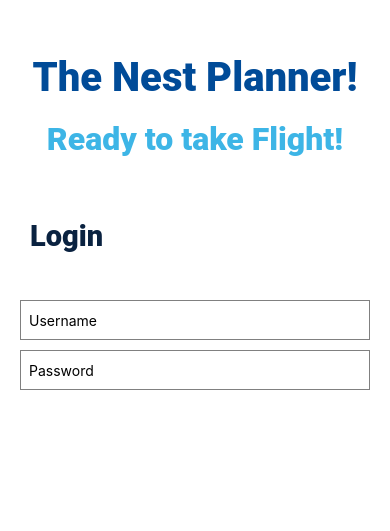
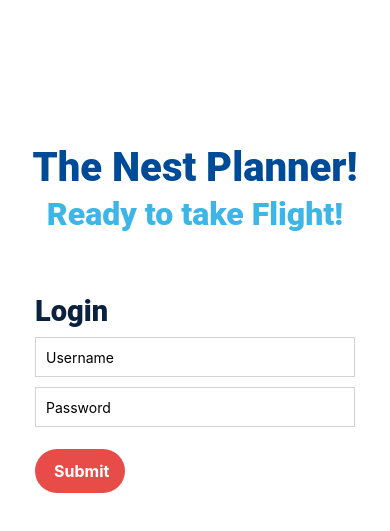
Before and after one commit to Etown-CS/25-26_Administrative_Course_Planner, a React Native app: screen /Login in a window 390 px wide. Shown: the part 153-684 px from the top of the page. Built offline with nearby package versions, Linux system fonts and the light colour scheme.

Commit message:
coompleted editing style

```diff
--- a/components/Login.js
+++ b/components/Login.js
@@ -1,30 +1,37 @@
-import {Text, View, StyleSheet, TextInput} from 'react-native';
+import {Text, View, StyleSheet, TextInput, TouchableOpacity} from 'react-native';
 import { useState } from 'react';
 
 const Login = () => {
     const [username, setUsername] = useState("");
     const [password, setPassword] = useState("");
 
-  return (
-            <View style={styles.container}>
+    return (
+        <View style={styles.container}>
             <TextInput
                 placeholder="Username"
                 value={username}
                 onChangeText={setUsername}
+                placeholderTextColor="#000"
                 style={styles.logininput}
             />
+
             <TextInput
                 placeholder="Password"
                 value={password}
                 onChangeText={setPassword}
+                placeholderTextColor="#000"
                 style={styles.logininput}
             />
+
+            <View style={styles.submitWrapper}>
+                <View style={styles.redBubble} pointerEvents="none" />
+                <TouchableOpacity style={styles.submitButton} onPress={() => { /* placeholder */ }}>
+                    <Text style={styles.submitText}>Submit</Text>
+                </TouchableOpacity>
+            </View>
         </View>
-  );
+    );
 };
-
-
-
 
 
 
@@ -34,16 +41,54 @@ const styles = StyleSheet.create({
     container: {
         flex: 1,
         justifyContent: 'flex-start',
-        padding: 20,
-        paddingTop: 40,
-        backgroundColor: '#fff',
+        padding: 35,
+        paddingTop: 10,
     },
     logininput: {
         height: 40,
-        borderColor: 'gray',
-        borderWidth: 1,
+        borderColor: 'lightgray',
+        borderWidth: 0.5,
         marginBottom: 10,
-        paddingLeft: 8
-    }
-
+        paddingLeft: 10,
+        color: '#000000ff',
+    },
+        submittext: {
+        color: '#c1c3c5ff',
+        fontFamily: 'Roboto',
+        fontSize: 29,
+        textAlign: 'left',
+        fontWeight: '800',
+        lineHeight: 32,
+        marginTop: 0,
+        alignSelf: 'flex-start',
+        marginLeft: 35,
+  },
+    submitWrapper: {
+        marginTop: 12,
+        alignItems: 'flex-start',
+        justifyContent: 'center',
+        minHeight: 44,
+        marginLeft: 35,
+    },
+    redBubble: {
+        position: 'absolute',
+        left: -35,
+        width: 90,
+        height: 44,
+        borderRadius: 22,
+        backgroundColor: '#E53935',
+        opacity: 0.9,
+    },
+    submitButton: {
+        paddingHorizontal: 24,
+        paddingVertical: 10,
+        backgroundColor: 'transparent',
+        borderRadius: 8,
+    },
+    submitText: {
+        color: '#fff',
+        fontWeight: '700',
+        fontSize: 16,
+        marginLeft: -40,
+    },
 });
--- a/screens/LoginScreen.js
+++ b/screens/LoginScreen.js
@@ -5,9 +5,6 @@ import Login from "../components/Login";
 function LoginScreen({ navigation }) {
   const [username, setUsername] = useState("");
   const [password, setPassword] = useState("");
-
-
-
 
     const handleLogin = () => {
         if (username === "admin" && password === "password") {
@@ -24,10 +21,7 @@ return (
     <Text style={styles.logintext}>Login</Text>
     <Login />
   </View>
-);
-
-
-
+  );
 }
 
 export default LoginScreen;
@@ -56,8 +50,8 @@ const styles = StyleSheet.create({
         fontStyle: 'normal',
         fontWeight: '900',
         lineHeight: 41.5,
-        marginTop: 210,
-        marginBottom: 20,
+        marginTop: 300,
+        marginBottom: 5,
   },
     subtitle: {
         color: '#3DB5E6',
@@ -77,9 +71,8 @@ const styles = StyleSheet.create({
         fontWeight: '800',
         lineHeight: 32,
         marginTop: 40,
-        marginBottom: 8,
         alignSelf: 'flex-start',
-        marginLeft: 30,
+        marginLeft: 35,
   },
     logininput: {
         height: 40,
@@ -87,6 +80,5 @@ const styles = StyleSheet.create({
         borderWidth: 1,
         marginBottom: 10,
         paddingLeft: 8,
-    }
-
+    },
 });
```
